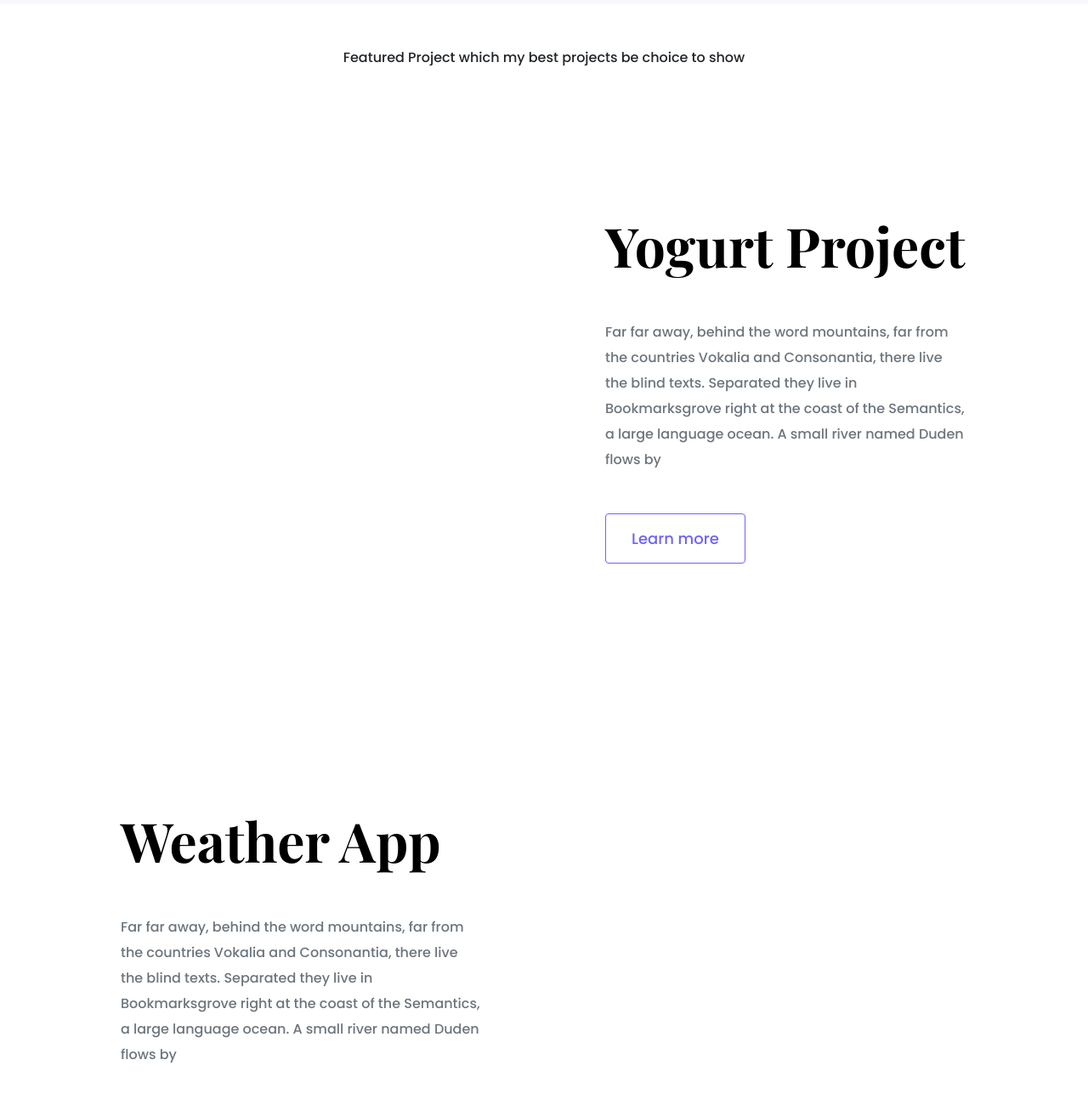
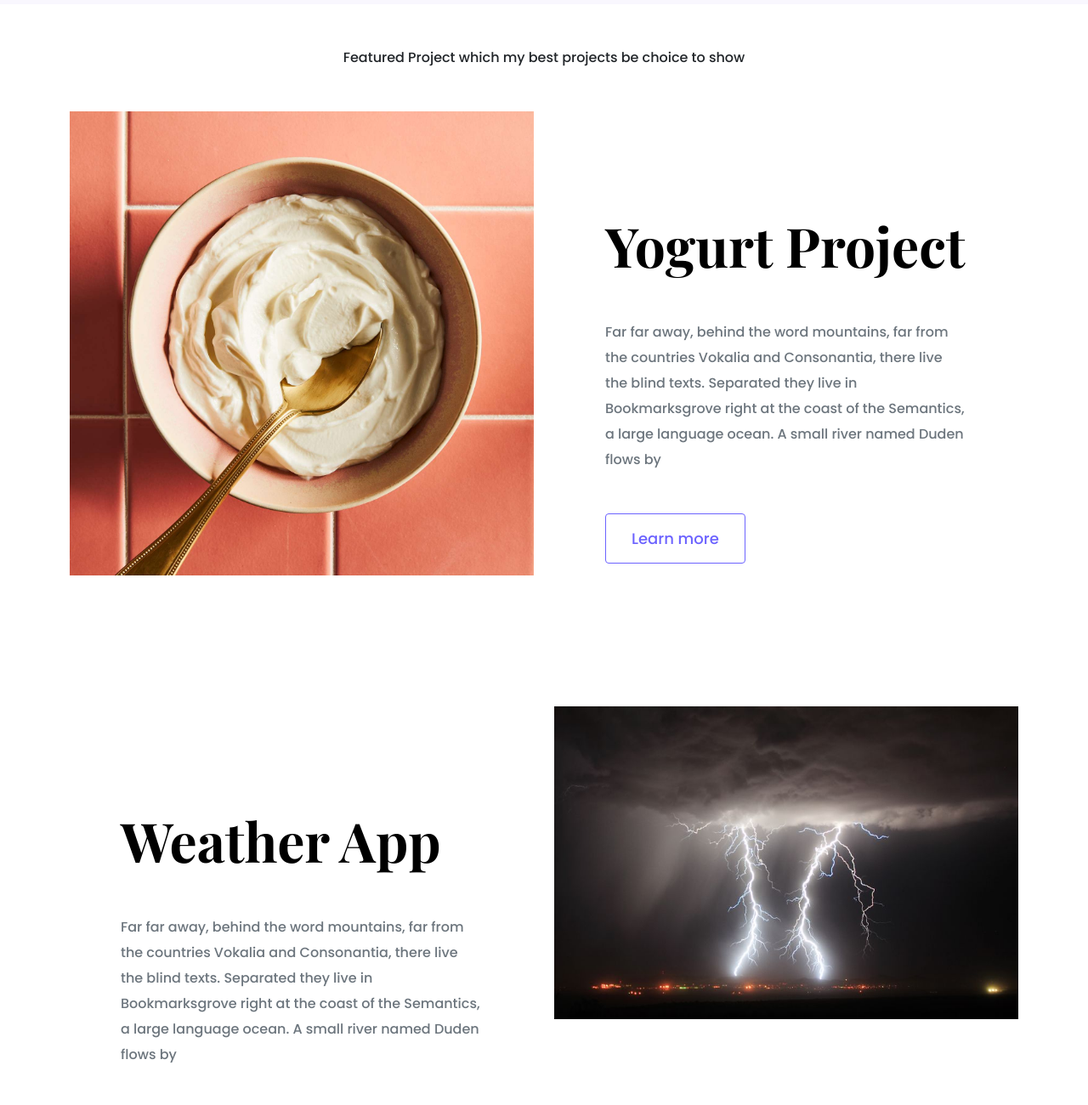
Before and after one commit to DJHB24/Portfolio, a website: page index.html in a window 1280 px wide. Shown: the part 640-1940 px from the top of the page at 85% size. Drawn offline with nearby package versions, Linux system fonts and the light colour scheme.

Commit message:
Update index.html

```diff
--- a/index.html
+++ b/index.html
@@ -44,7 +44,7 @@
     <div class="container">
       <div class="row mb-5">
         <div class="col d-none d-lg-block">
-          <img src="images/yogurt.png" class="img-fluid" alt="" />
+          <img src="images/yogurt.jpg" class="img-fluid" alt="" />
         </div>
         <div class="col">
           <div class="project-desciption">
@@ -73,12 +73,12 @@
           </div>
         </div>
         <div class="col d-none d-lg-block">
-          <img src="images/weather.png" class="img-fluid" alt="" />
+          <img src="images/weather.jpg" class="img-fluid" alt="" />
         </div>
       </div>
       <div class="row">
         <div class="col d-none d-lg-block">
-          <img src="images/dictionary.png" class="img-fluid" alt="" />
+          <img src="images/dictionary.jpg" class="img-fluid" alt="" />
         </div>
         <div class="col">
           <div class="project-desciption">
```
